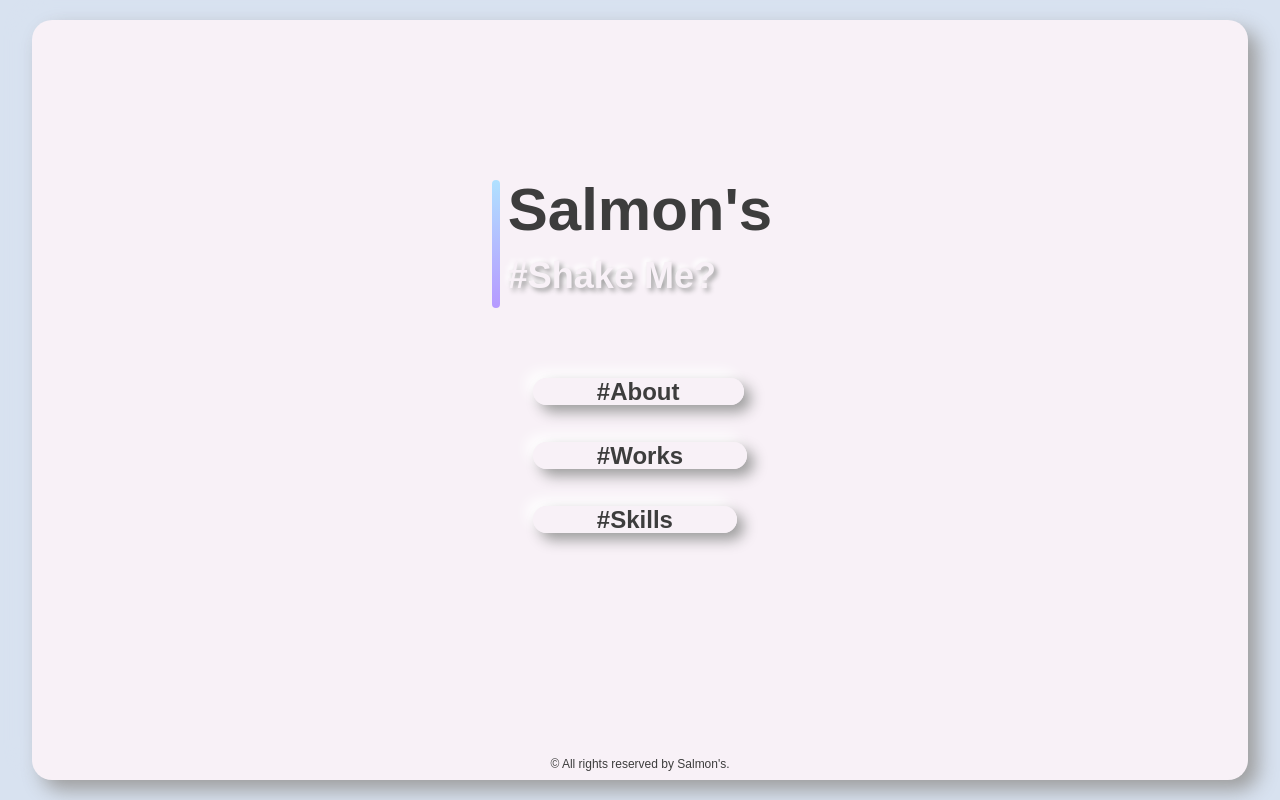
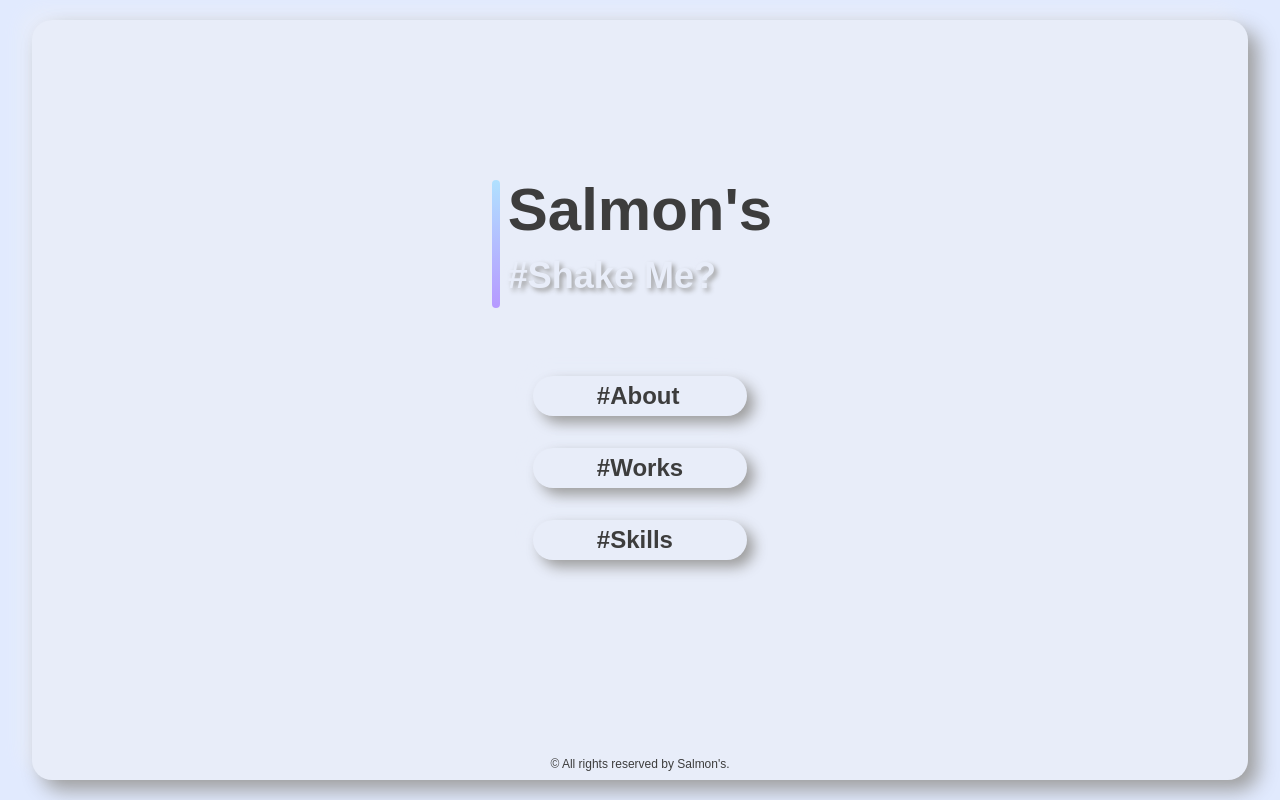
Before and after one commit to 5h4k3m3/portfolio-uno, a React (Vite) app: page / in a window 1280 px wide. Built offline with nearby package versions, Linux system fonts and the light colour scheme; a web font is replaced by a local one.

Commit message:
💄 fix colors

```diff
--- a/src/components/atoms/NavButton.tsx
+++ b/src/components/atoms/NavButton.tsx
@@ -9,7 +9,7 @@ export const NavButton: FC<NavButtonProps> = (props) => {
   return (
     <a
       href={props.linkTo}
-      className="neumoButton px-16 py-0 text-mainText font-zenMaru font-bold text-2xl"
+      className="neumoButton px-16 py-1 text-mainText font-zenMaru font-bold text-2xl block width-full"
     >
       {props.title}
     </a>
--- a/src/main.css
+++ b/src/main.css
@@ -6,36 +6,36 @@
   height: 95%;
   width: 95%;
   border-radius: 14px;
-  background-color: #f8f1f7;
+  background-color: #e8edf9;
   box-shadow:  10px 10px 20px #9d9d9d, -10px -10px 20px #d8e2f0;
 }
 
 .skillCard {
   border-radius: 20px;
-  background: #f8f1f7;
+  background: #e8edf9;
   box-shadow:  15px 15px 30px #9d9d9d, -15px -15px 30px #ffffff;
 }
 
 .iconWrapper {
   border-radius: 50%;
-  background: #f8f1f7;
+  background: #e8edf9;
   box-shadow:  15px 15px 30px #9d9d9d, -15px -15px 30px #ffffff;
 }
 
 .linkIcon {
   border-radius: 50%;
-  background: #f8f1f7;
+  background: #e8edf9;
   box-shadow:  15px 15px 30px #9d9d9d, -15px -15px 30px #ffffff;
   transition: all 0.3s;
 }
 
 .linkIcon:hover {
-  background: #f8f1f7;
+  background: #e8edf9;
   box-shadow:  7px 7px 14px #9d9d9d, -7px -7px 14px #ffffff;
 }
 
 .linkIcon:active {
-  background: #f8f1f7;
+  background: #e8edf9;
   box-shadow: inset 7px 7px 14px #9d9d9d, inset -7px -7px 14px #ffffff;
 }
 
@@ -44,13 +44,13 @@
 
 .bgCard {
   border-radius: 20px;
-  background-color: #f8f1f7;
-  box-shadow:  10px 10px 20px #9d9d9d, -10px -10px 20px #d8e2f0;
+  background-color: #e8edf9;
+  box-shadow:  10px 10px 20px #9d9d9d, -10px -10px 20px #e8edf9;
 }
 
 
 .textShadow {
-  text-shadow: 3px 3px 5px #9d9d9d, -3px -3px 5px #ffffff;
+  text-shadow: 3px 3px 5px #9d9d9d, -3px -3px 5px #e8edf9;
 }
 
 .textBtn {
@@ -66,7 +66,7 @@
 
 .neumoIcon {
   border-radius: 50%;
-  background: #f8f1f7;
+  background: #e8edf9;
   box-shadow:  15px 15px 30px #9d9d9d, -15px -15px 30px #ffffff;
 }
 
@@ -84,25 +84,25 @@
 
 .neumoCard {
   border-radius: 20px;
-  background: #f8f1f7;
+  background: #e8edf9;
   box-shadow:  15px 15px 30px #9d9d9d, -15px -15px 30px #ffffff;
 }
 
 .neumoButton {
   border-radius: 20px;
-  background: #f8f1f7;
-  box-shadow:  7px 7px 14px #9d9d9d, -7px -7px 14px #ffffff;
+  background: #e8edf9;
+  box-shadow:  7px 7px 14px #9d9d9d, -7px -7px 14px #e8edf9;
   transition: all 0.3s;
 }
 
 .neumoButton:hover {
-  background: #f8f1f7;
-  box-shadow:  4px 4px 8px #9d9d9d, -4px -4px 8px #ffffff;
+  background: #e8edf9;
+  box-shadow:  4px 4px 8px #9d9d9d, -4px -4px 8px #e8edf9;
 }
 
 .neumoButton:active {
-background: #f8f1f7;
-box-shadow: inset 4px 4px 8px #9d9d9d, inset -4px -4px 8px #ffffff;
+background: #e8edf9;
+box-shadow: inset 4px 4px 8px #9d9d9d, inset -4px -4px 8px #e8edf9;
 }
 
 .titleAccent::before {
--- a/tailwind.config.js
+++ b/tailwind.config.js
@@ -4,8 +4,8 @@ module.exports = {
   theme: {
     extend: {
       colors: {
-        baseColor: "#f8f1f7",
-        background: "#d8e2f0",
+        baseColor: "#e8edf9",
+        background: "#E1EAFE",
         mainText: "#3d3d3d",
         subText: "#a8adb5",
         accent: "#b699ff",
```
